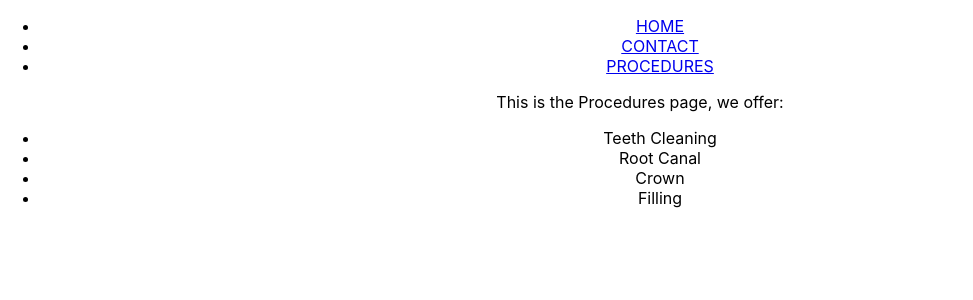
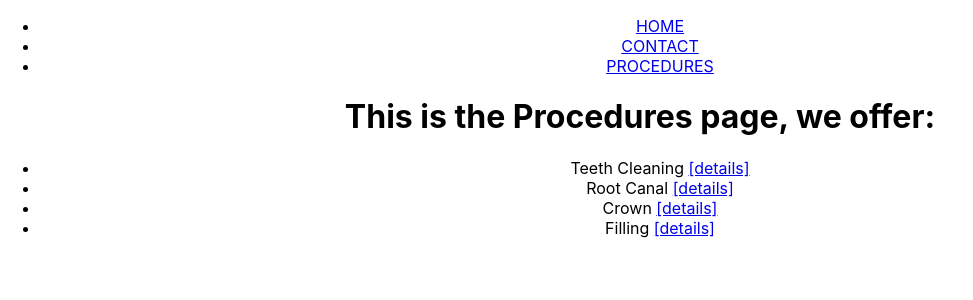
Before and after one commit to sschneeberg/react-dentist, a React (Create React App) app: page /procedures in a window 1280 px wide. Shown: the top 300 px of the page, without its empty margins (0-973 px from the left). Built offline with nearby package versions, Linux system fonts and the light colour scheme.

Commit message:
Add flexible details route

```diff
--- a/src/App.js
+++ b/src/App.js
@@ -2,10 +2,17 @@ import { BrowserRouter, Route, Link } from 'react-router-dom';
 import Home from './Components/Home';
 import Procedures from './Components/Procedures';
 import Contact from './Components/Contact';
+import ProcedureDetails from './Components/ProcedureDetails';
+
 import './App.css';
 
 function App() {
-    const proceduresList = ['Teeth Cleaning', 'Root Canal', 'Crown', 'Filling'];
+    const proceduresList = [
+        { name: 'Teeth Cleaning', id: 1, description: 'Routine cleaning $$$' },
+        { name: 'Root Canal', id: 2, description: 'Very painful $$$$$$$' },
+        { name: 'Crown', id: 3, description: 'Fake tooth part $$$$$' },
+        { name: 'Filling', id: 4, description: 'Just feels weird $$$$' }
+    ];
 
     return (
         <BrowserRouter>
@@ -26,11 +33,22 @@ function App() {
                 <Route path="/" exact component={Home} />
                 <Route
                     path="/procedures"
+                    exact
                     render={() => {
                         return <Procedures procedures={proceduresList} />;
                     }}
                 />
                 <Route path="/contact" component={Contact} />
+                <Route
+                    path="/procedures/:id"
+                    render={(routeInfo) => {
+                        let id = routeInfo.match.params.id;
+                        let procedure = proceduresList.find(
+                            (p) => p.id === parseInt(id)
+                        );
+                        return <ProcedureDetails procedure={procedure} />;
+                    }}
+                />
             </div>
         </BrowserRouter>
     );
--- /dev/null
+++ b/src/Components/ProcedureDetails.js
@@ -0,0 +1,12 @@
+function ProcedureDetails(props) {
+    console.log(props);
+    return (
+        <>
+            <h1>details</h1>
+            <h1>{props.procedure.name}: </h1>
+            <h4>{props.procedure.description}</h4>
+        </>
+    );
+}
+
+export default ProcedureDetails;
--- a/src/Components/Procedures.js
+++ b/src/Components/Procedures.js
@@ -1,12 +1,19 @@
+import { Link } from 'react-router-dom';
+
 function Procedures(props) {
-    const list = props.procedures.map((procedure) => {
-        return <li>{procedure}</li>;
+    const list = props.procedures.map((procedure, id) => {
+        return (
+            <li key={'p ' + id}>
+                {procedure.name}{' '}
+                <Link to={`/procedures/${procedure.id}`}>[details]</Link>
+            </li>
+        );
     });
     return (
-        <div>
-            This is the Procedures page, we offer:
+        <>
+            <h1>This is the Procedures page, we offer: </h1>
             <ul>{list}</ul>
-        </div>
+        </>
     );
 }
 
```
Also changed, not shown: 1 other file (tests, documents, lock files or other folders).
